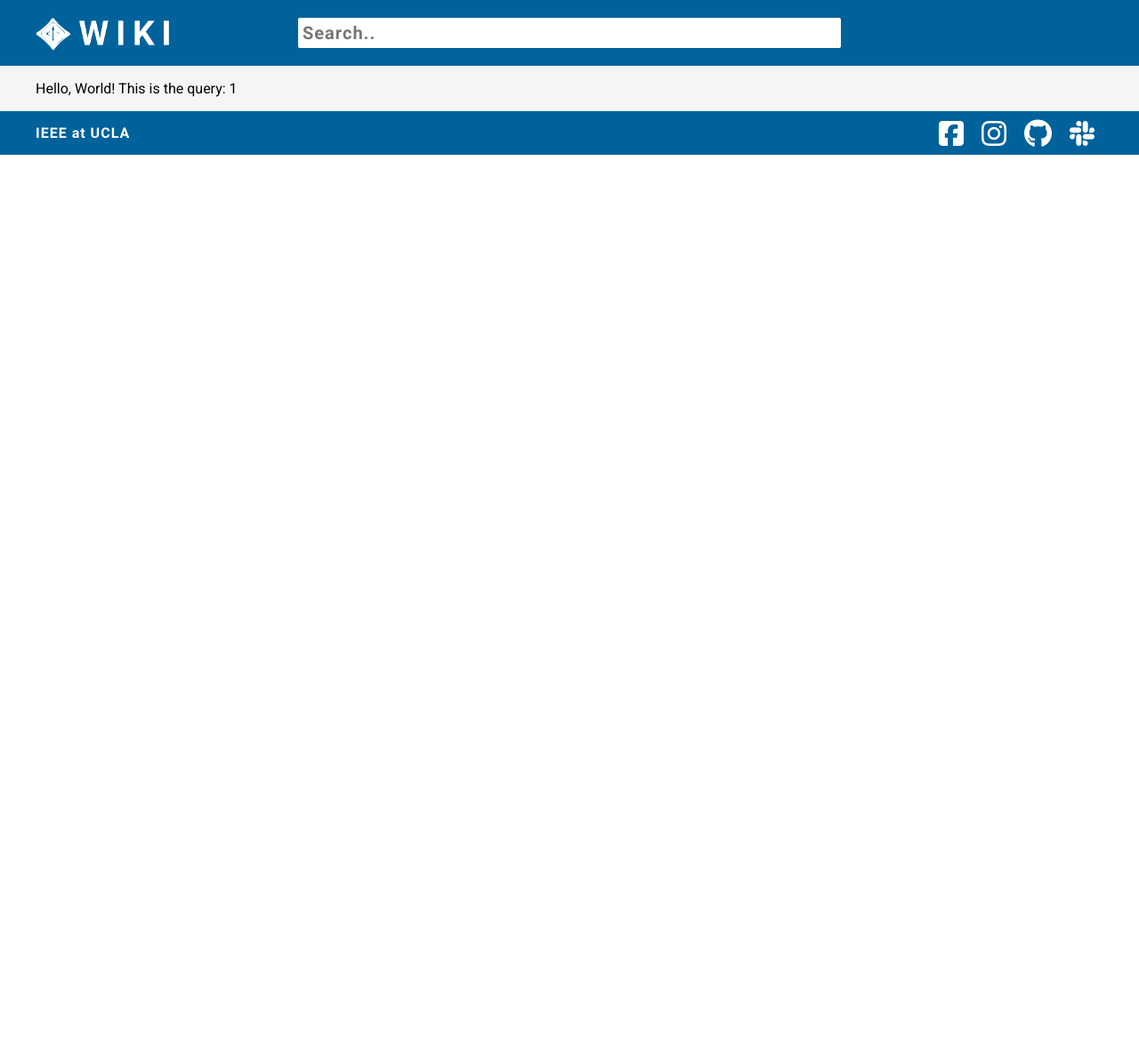
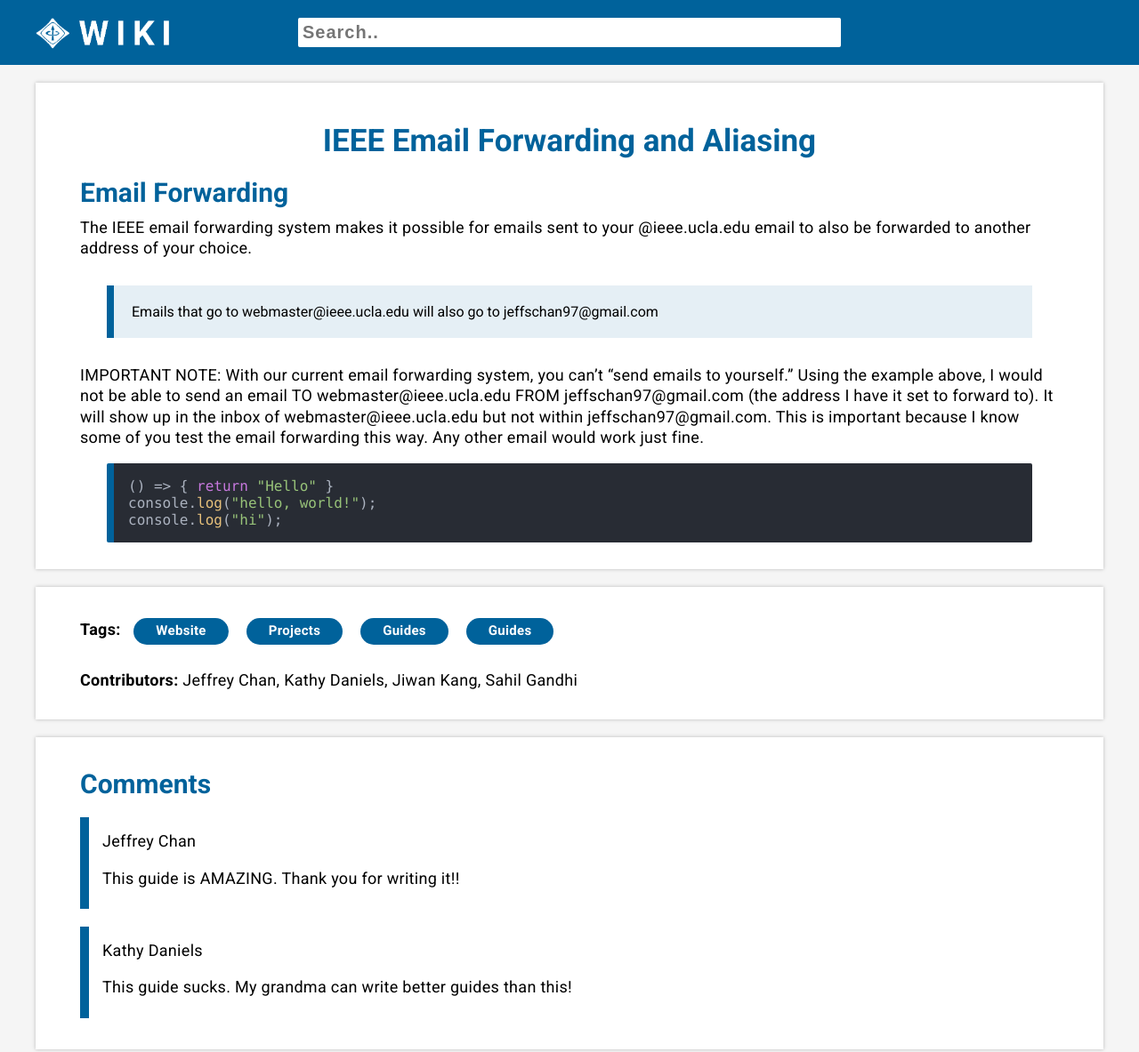
Before and after one commit to UCLA-IEEE/wiki-frontend, a React app: page /page/1 in a window 1280 px wide. Shown: the top 1183 px of the page at 89% size. Before the commit the page ends 800 px from the top, so only its background shows below. Built offline with nearby package versions, Linux system fonts and the light colour scheme.

Commit message:
Added more page content

```diff
--- a/app/Router.jsx
+++ b/app/Router.jsx
@@ -2,6 +2,8 @@
 import { BrowserRouter } from 'react-router-dom'
 import { Switch, Route } from 'react-router'
 import ContentPage from './pages/ContentPage'
+import SearchPage from './pages/SearchPage'
+import ErrorPage from './pages/ErrorPage'
 
 class Router extends React.Component {
   render() {
@@ -10,6 +12,8 @@
         <Switch>
           <Route exact path="/" component={ContentPage} />
           <Route path="/page/:slug" component={ContentPage} />
+          <Route path="/search/:query" component={SearchPage} />
+          <Route path="" component={ErrorPage} />
         </Switch>
       </BrowserRouter>
     )
--- /dev/null
+++ b/app/components/Comment.jsx
@@ -0,0 +1,36 @@
+import React, { Component } from 'react'
+import styled from 'styled-components'
+
+import { CardContentWrapper } from './Wrappers'
+
+const CommentBox = styled.div`
+  margin: 20px 0;
+  padding: 5px 15px;
+  border-left: solid #00629b 10px;
+`
+
+const Comment = props => {
+  return (
+    <CommentBox>
+      <p>{props.name}</p>
+      <p>{props.message}</p>
+    </CommentBox>
+  )
+}
+
+class CommentSection extends Component {
+  constructor(props) {
+    super(props)
+  }
+
+  render() {
+    return (
+      <CardContentWrapper>
+        <h1>Comments</h1>
+        {this.props.page.comments.map((c, i) => <Comment key={i} name={c.name} message={c.message} />)}
+      </CardContentWrapper>
+    )
+  }
+}
+
+module.exports = { CommentSection }
--- /dev/null
+++ b/app/components/Loading.jsx
@@ -0,0 +1,8 @@
+import React from 'react'
+import ReactLoading from 'react-loading'
+
+const Loading = props => (
+  <ReactLoading className={props.className} type={props.type} color={props.color} height={700} width={200} />
+)
+
+module.exports = Loading
--- a/app/components/Navbar.jsx
+++ b/app/components/Navbar.jsx
@@ -1,5 +1,6 @@
 import React, { Component } from 'react'
 import styled from 'styled-components'
+import { Link } from 'react-router-dom'
 
 import { PageWrapper } from './Wrappers'
 
@@ -23,6 +24,7 @@
   width: 40px;
   position: absolute;
   left: 10px;
+  display: none;
 
   @media (max-width: 750px) {
     display: block;
@@ -68,8 +70,12 @@
     return (
       <NavbarContainer>
         <PageWrapper>
-          <Logo src={require('/public/logo.png')} />
-          <MobileLogo src={require('/public/IEEE_white_flag.png')} />
+          <Link to="/">
+            <Logo src={require('/public/logo.png')} />
+          </Link>
+          <Link to="/">
+            <MobileLogo src={require('/public/IEEE_white_flag.png')} />
+          </Link>
           <form onSubmit={this.handleQuerySubmit}>
             <SearchInput onChange={this.handleQueryChange} type="text" placeholder="Search.." />
           </form>
--- /dev/null
+++ b/app/components/Typography.jsx
@@ -0,0 +1,13 @@
+import React from 'react'
+import styled from 'styled-components'
+
+const Title = styled.h1`
+  color: #00629b;
+  font-size: 35px;
+  text-align: center;
+  margin: 30px 0 20px;
+`
+
+module.exports = {
+  Title
+}
--- a/app/components/Wrappers.jsx
+++ b/app/components/Wrappers.jsx
@@ -6,6 +6,15 @@
   margin: 0 auto;
   position: relative;
   padding: 0 10px;
+
+  @media (max-width: 800px) {
+    padding: ${props => (props.mobileWrap ? '0' : '0 10px')};
+  }
+`
+
+const CardContentWrapper = styled.div`
+  max-width: 1100px;
+  margin: 0 auto;
 `
 
 const LightGreyBackground = styled.div`
@@ -14,5 +23,6 @@
 
 module.exports = {
   PageWrapper,
-  LightGreyBackground
+  LightGreyBackground,
+  CardContentWrapper
 }
--- /dev/null
+++ b/app/data/page.js
@@ -0,0 +1,20 @@
+module.exports = {
+  page: {
+    title: 'IEEE Email Forwarding and Aliasing',
+    slug: 'email-forwarding',
+    tags: ['Website', 'Projects', 'Guides', 'Guides'],
+    contributors: ['Jeffrey Chan', 'Kathy Daniels', 'Jiwan Kang', 'Sahil Gandhi'],
+    comments: [
+      {
+        name: 'Jeffrey Chan',
+        message: 'This guide is AMAZING. Thank you for writing it!!'
+      },
+      {
+        name: 'Kathy Daniels',
+        message: 'This guide sucks. My grandma can write better guides than this!'
+      }
+    ],
+    content:
+      '<h1>Email Forwarding</h1> \n <p>The IEEE email forwarding system makes it possible for emails sent to your @ieee.ucla.edu email to also be forwarded to another address of your choice.</p> <blockquote>Emails that go to webmaster@ieee.ucla.edu will also go to jeffschan97@gmail.com</blockquote> <p>IMPORTANT NOTE: With our current email forwarding system, you can’t “send emails to yourself.” Using the example above, I would not be able to send an email TO webmaster@ieee.ucla.edu FROM jeffschan97@gmail.com (the address I have it set to forward to). It will show up in the inbox of webmaster@ieee.ucla.edu but not within jeffschan97@gmail.com. This is important because I know some of you test the email forwarding this way. Any other email would work just fine.</p> <pre><code>() => { return "Hello" } \nconsole.log("hello, world!"); \nconsole.log("hi");</code></pre>'
+  }
+}
--- a/app/pages/ContentPage.jsx
+++ b/app/pages/ContentPage.jsx
@@ -1,22 +1,70 @@
 import React, { Component } from 'react'
+import styled from 'styled-components'
 
 import Navbar from '../components/Navbar'
 import Footer from '../components/Footer'
-import { PageWrapper } from '../components/Wrappers'
-import { LightGreyBackground } from '../components/Wrappers'
+import { PageWrapper, LightGreyBackground, CardContentWrapper } from '../components/Wrappers'
+import { Title } from '../components/Typography'
+import { CommentSection } from '../components/Comment'
+
+import page from '../data/page'
+
+const Card = styled.div`
+  margin: 20px 0;
+  padding: 15px 10px;
+  background-color: white;
+  box-shadow: 0 0 4px rgba(0, 0, 0, 25%);
+`
+
+const Tag = styled.span`
+  display: inline-block;
+  margin: 10px;
+  padding: 5px 25px;
+  background-color: #00629b;
+  border-radius: 50px;
+  color: white;
+  font-weight: bold;
+  font-size: 15px;
+`
 
 class ContentPage extends Component {
   constructor(props) {
     super(props)
   }
 
+  componentWillMount() {
+    console.log('making request for page content ...')
+  }
+
   render() {
     return (
       <LightGreyBackground>
         <Navbar {...this.props} />
-        <PageWrapper>
-          <p>Hello, World! This is the query: {this.props.match.params.slug}</p>
+
+        <PageWrapper mobileWrap>
+          <Card>
+            <CardContentWrapper>
+              <Title>{page.page.title}</Title>
+              <div dangerouslySetInnerHTML={{ __html: page.page.content }} />
+            </CardContentWrapper>
+          </Card>
+
+          <Card>
+            <CardContentWrapper>
+              <p>
+                <strong>Tags:</strong> {page.page.tags.map((tag, i) => <Tag key={i}>{tag}</Tag>)}
+              </p>
+              <p>
+                <strong>Contributors:</strong> {page.page.contributors.join(', ')}
+              </p>
+            </CardContentWrapper>
+          </Card>
+
+          <Card>
+            <CommentSection page={page.page} />
+          </Card>
         </PageWrapper>
+
         <Footer />
       </LightGreyBackground>
     )
--- /dev/null
+++ b/app/pages/ErrorPage.jsx
@@ -0,0 +1,9 @@
+import React, { Component } from 'react'
+
+const ErrorPage = () => (
+  <div>
+    <p>THIS IS THE ERROR PAGE</p>
+  </div>
+)
+
+module.exports = ErrorPage
--- /dev/null
+++ b/app/pages/SearchPage.jsx
@@ -0,0 +1,43 @@
+import React, { Component } from 'react'
+
+import Navbar from '../components/Navbar'
+import { Title } from '../components/Typography'
+import Loading from '../components/Loading'
+
+class SearchPage extends Component {
+  constructor(props) {
+    super(props)
+
+    this.state = {
+      status: 'searching',
+      results: []
+    }
+  }
+
+  componentDidMount() {
+    console.log('Making a search for: ' + this.props.match.params.query)
+    this.setState({
+      status: 'done',
+      resuls: ['stuff']
+    })
+  }
+
+  render() {
+    return (
+      <div>
+        <Navbar {...this.props} />
+
+        <Title>Search Results</Title>
+        <div style={{ textAlign: 'center' }}>
+          {this.state.status === 'searching' ? (
+            <Loading className="spinner" type="spin" color="#00629B" />
+          ) : (
+            <p>Hello</p>
+          )}
+        </div>
+      </div>
+    )
+  }
+}
+
+module.exports = SearchPage
--- a/index.html
+++ b/index.html
@@ -7,14 +7,24 @@
 
     <!-- GOOGLE FONTS -->
     <link href="https://fonts.googleapis.com/css?family=Roboto:400,700" rel="stylesheet">
+    <link href="https://fonts.googleapis.com/css?family=Source+Code+Pro" rel="stylesheet">
 
     <!-- FONT AWESOME -->
     <script src="https://use.fontawesome.com/348865e609.js"></script>
 
+    <!-- HIGHLIGHTJS -->
+    <link rel="stylesheet" href="//cdnjs.cloudflare.com/ajax/libs/highlight.js/9.12.0/styles/atom-one-dark.min.css">
+    <script src="//cdnjs.cloudflare.com/ajax/libs/highlight.js/9.12.0/highlight.min.js"></script>
+    <script>
+        hljs.initHighlightingOnLoad();
+
+    </script>
+
     <!-- FAVICON -->
-    <link rel='icon' href='./public/favicon.ico'/>
+    <link rel='icon' href='./public/favicon.ico' />
 
     <!-- STYLESHEETS -->
+    <link rel='stylesheet' type='text/css' href='./public/typography.css' />
     <link rel='stylesheet' type='text/css' href='./public/default.css' />
 </head>
 <body>
--- a/package.json
+++ b/package.json
@@ -4,6 +4,7 @@
   "description": "",
   "main": "index.js",
   "scripts": {
+    "build": "parcel build index.html",
     "start": "parcel index.html",
     "test": "echo \"Error: no test specified\" && exit 1"
   },
@@ -18,6 +19,7 @@
   "dependencies": {
     "react": "^16.4.1",
     "react-dom": "^16.4.1",
+    "react-loading": "^2.0.3",
     "react-router": "^4.3.1",
     "react-router-dom": "^4.3.1",
     "styled-components": "^3.3.3"
--- a/public/default.css
+++ b/public/default.css
@@ -1,7 +1,9 @@
 body {
   margin: 0;
+  font-family: 'Roboto', sans-serif;
 }
 
-* {
-  font-family: 'Roboto', sans-serif;
+.spinner {
+  display: inline-block;
+  margin: 40px 0 20px;
 }
--- /dev/null
+++ b/public/typography.css
@@ -0,0 +1,38 @@
+h1 {
+  color: #00629b;
+  font-size: 30px;
+  margin: 20px 0 10px;
+}
+
+p {
+  font-size: 18px;
+  margin: 10px 0 18px;
+  letter-spacing: 0.3px;
+  line-height: 1.3;
+}
+
+blockquote {
+  border-left: solid #00629b 8px;
+  padding: 20px;
+  margin: 30px;
+  background-color: rgba(0, 98, 155, 0.1);
+}
+
+.hljs {
+  padding: 15px 10px;
+  margin: 15px 30px;
+  border-left: solid #00629b 8px;
+  border-radius: 2px;
+
+  font-family: 'Menlo', 'Source Code Pro', monospace;
+}
+
+@media (max-width: 750px) {
+  blockquote {
+    margin: 30px 0;
+  }
+
+  .hljs {
+    margin: 15px 0;
+  }
+}
```
Also changed, not shown: 2 other files.
